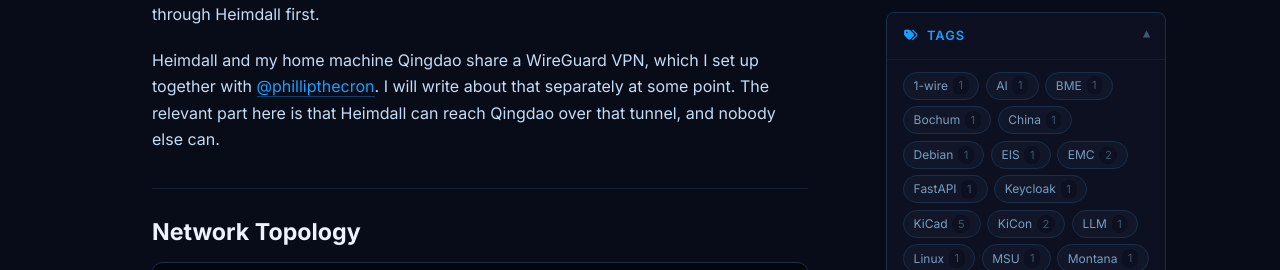
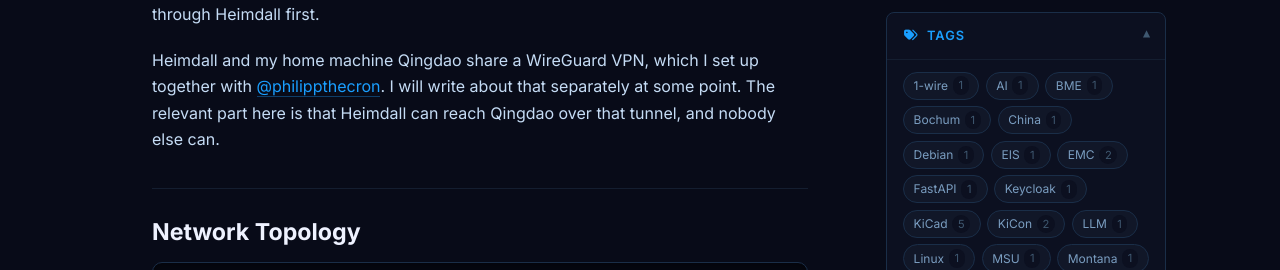
Before and after one commit to MaxClerkwell/maxclerkwell.github.io, a Jekyll site: the page built from posts/x11-forwarding-bastion-may-2026/x11-forwarding-bastion-may-2026.md, in a window 1280 px wide and 900 px high, scrolled down 690 px. Shown: the part 184-454 px from the top of the window. Built offline with Jekyll 4.4.1, drawn with Linux system fonts in a browser that asks for light colours; nearby versions of some CDN libraries; library files that are not in the unit come from our copies; comment, search, counter and statistics services are not loaded.

Commit message:
Fix link-typos

```diff
--- a/posts/x11-forwarding-bastion-may-2026/x11-forwarding-bastion-may-2026.md
+++ b/posts/x11-forwarding-bastion-may-2026/x11-forwarding-bastion-may-2026.md
@@ -15,7 +15,7 @@
 
 My homelab sits behind a router with no public IP. Between it and the outside world is Heimdall — a rented server with a public IP address. Heimdall is a **bastion server**: a hardened, publicly reachable machine whose sole job is to be the single entry point into a private network. Nothing in the homelab is exposed directly; all access goes through Heimdall first.
 
-Heimdall and my home machine Qingdao share a WireGuard VPN, which I set up together with [@phillipthecron](https://x.com/phillipthecron). I will write about that separately at some point. The relevant part here is that Heimdall can reach Qingdao over that tunnel, and nobody else can.
+Heimdall and my home machine Qingdao share a WireGuard VPN, which I set up together with [@philippthecron](https://x.com/philippthecron). I will write about that separately at some point. The relevant part here is that Heimdall can reach Qingdao over that tunnel, and nobody else can.
 
 ## Network Topology
 
```
Also changed, not shown: posts/why-conferences-march-2026/why-conferences-march-2026.md (+1 -1 lines).
